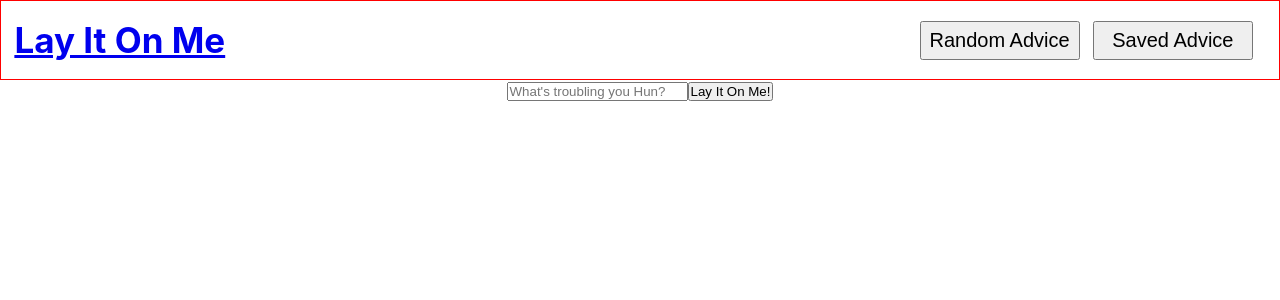
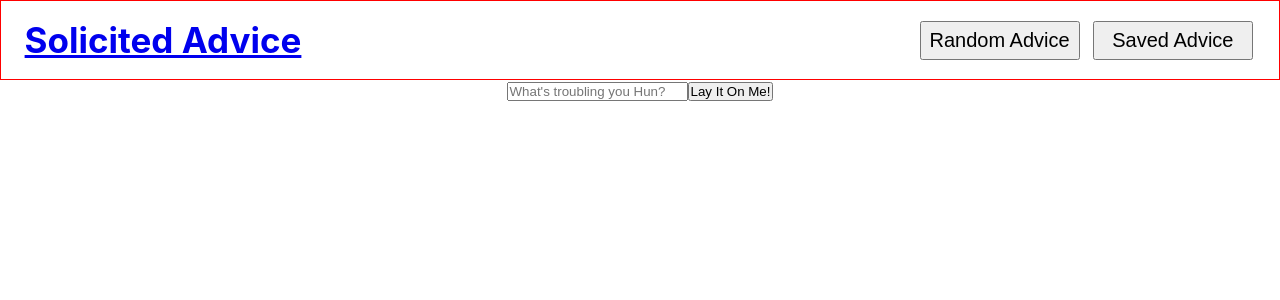
Before and after one commit to LeahWinters/Lay-It-On-Me, a React (Create React App) app: page / in a window 1280 px wide. Shown: the top 300 px of the page. Built offline with nearby package versions, Linux system fonts and the light colour scheme.

Commit message:
Update application name and fixed width on dom

```diff
--- a/src/Header/Header.css
+++ b/src/Header/Header.css
@@ -11,7 +11,7 @@
 .title {
   font-size: 35px;
   margin-left: 4%;
-  width: 220px;
+  width: 300px;
 }
 
 .nav-btns {
--- a/src/Header/Header.js
+++ b/src/Header/Header.js
@@ -6,7 +6,7 @@ const Header = () => {
   return (
     <div className="Header">
       <Link to="/">
-        <h1 className="title">Lay It On Me</h1>
+        <h1 className="title">Solicited Advice</h1>
       </Link>
 
       <section className="nav-btns">
```
